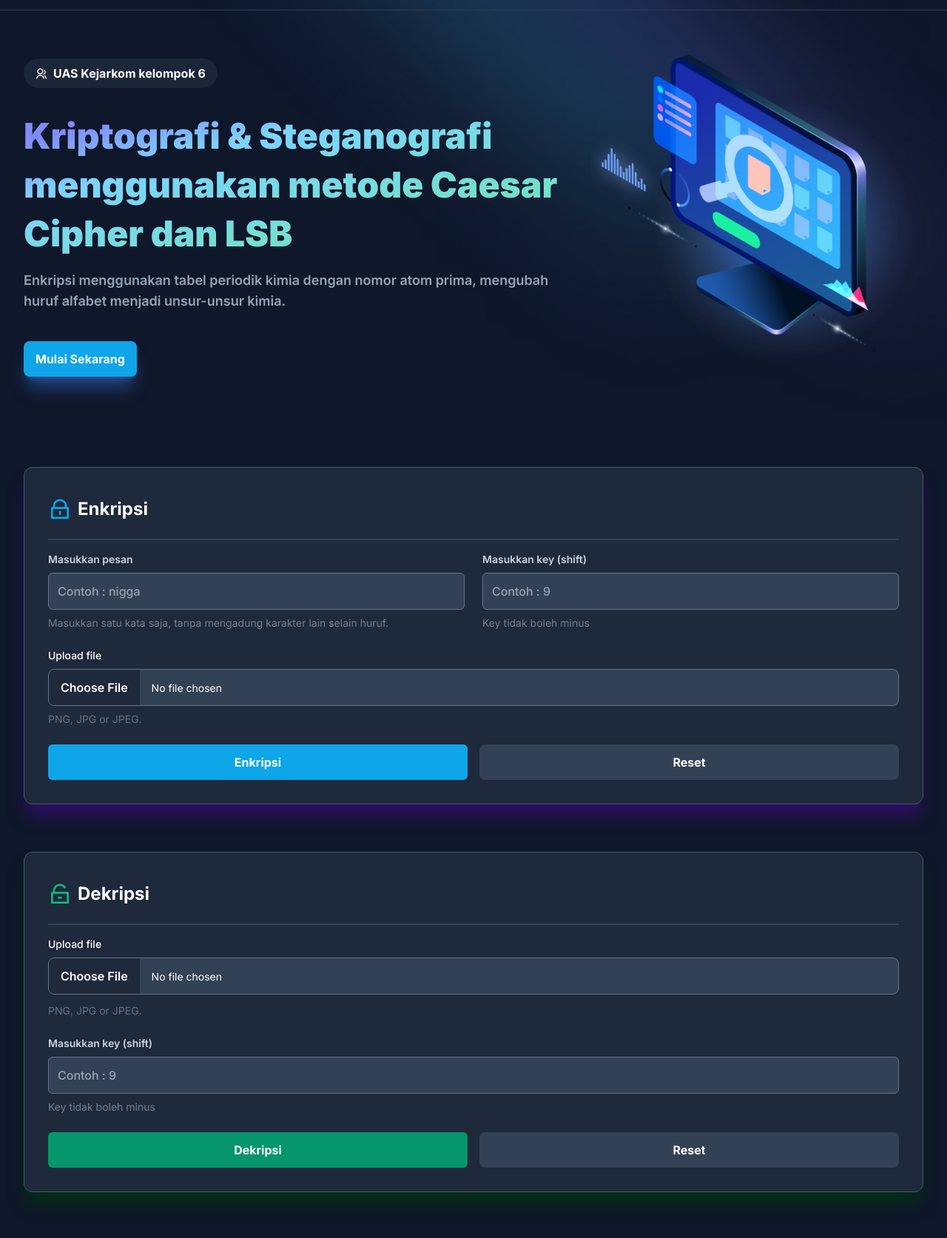
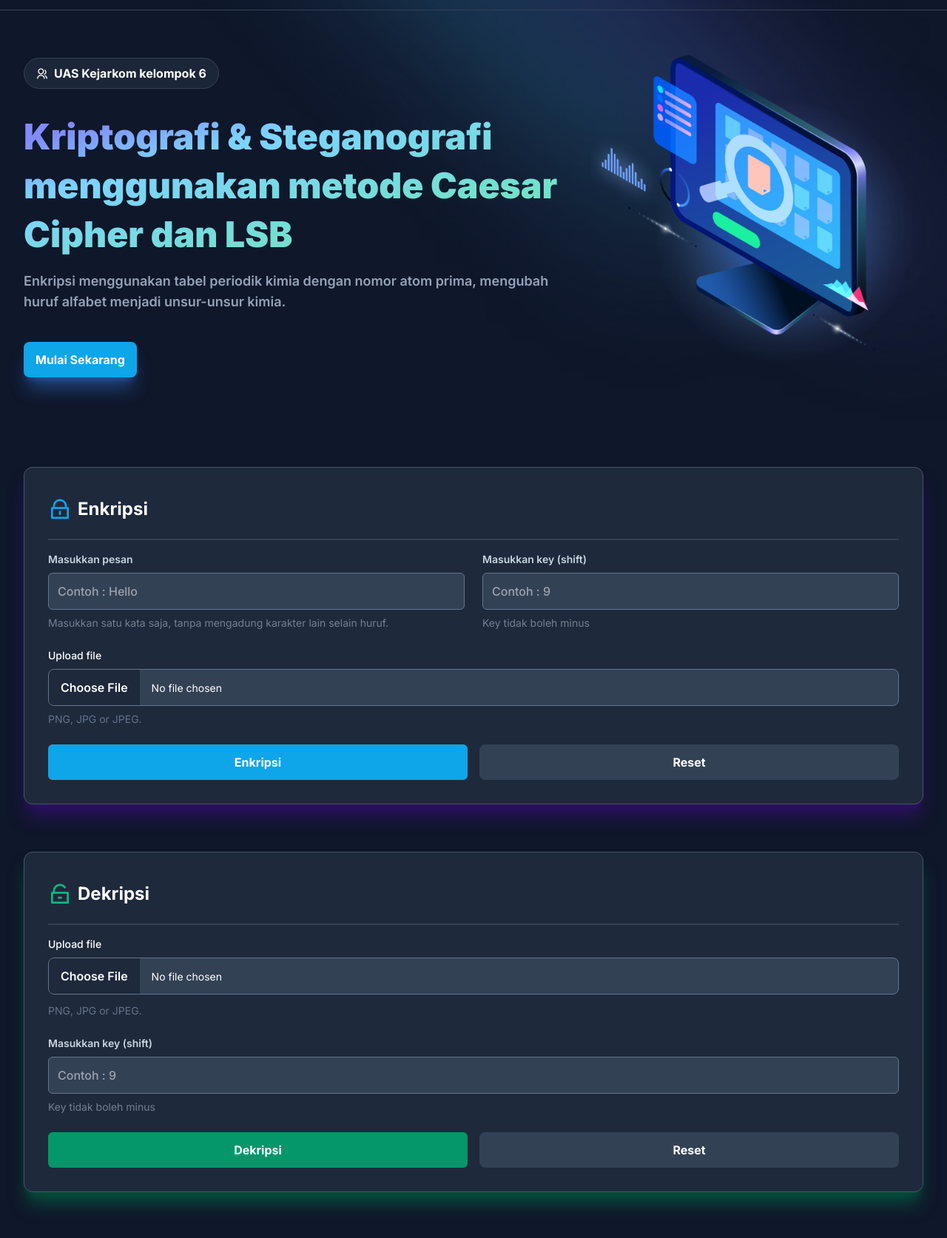
Before and after one commit to EvanescentLight7/Cryptography----Steganography, a website: page src/index.html in a window 1280 px wide. Shown: the part 75-1748 px from the top of the page at 74% size. Drawn offline with nearby package versions, Linux system fonts and the light colour scheme.

Commit message:
Fix Minor Typo

```diff
--- a/src/index.html
+++ b/src/index.html
@@ -57,7 +57,8 @@
         <div
             class="max-w-7xl mx-auto px-8 py-12 flex flex-col md:flex-row md:justify-center justify-between items-center gap-8">
             <div class="flex flex-col gap-8">
-                <div class="w-fit flex items-center gap-2 py-2 px-4 bg-slate-400/10 rounded-full">
+                <div
+                    class="w-fit flex items-center gap-2 py-2 px-4 bg-slate-400/10 rounded-full border border-slate-700">
                     <i class="ri-group-line text-white"></i>
                     <h1 class="font-bold text-white text-xs md:text-base">
                         UAS Kejarkom kelompok 6
@@ -100,7 +101,7 @@
                     <div class="flex flex-col lg:flex-row gap-6 lg:w-full">
                         <div class="w-full flex flex-col gap-2">
                             <label for="plainText" class="text-slate-300 font-semibold text-sm">Masukkan pesan</label>
-                            <input type="text" id="plainText" required placeholder="Contoh : nigga"
+                            <input type="text" id="plainText" required placeholder="Contoh : Hello"
                                 class="bg-slate-700 p-3 rounded-md text-white font-medium border border-slate-500" />
                             <span id="error-message" class="text-slate-300/50 text-xs lg:text-sm">Masukkan satu kata
                                 saja, tanpa mengadung karakter lain selain
@@ -188,7 +189,7 @@
     <section id="dekripsi" class="bg-slate-900">
         <div
             class="max-w-7xl mx-auto px-8 my-16 flex flex-col md:flex-row md:justify-center justify-between items-center gap-8">
-            <div class="w-full bg-slate-800 border border-slate-600 p-4 rounded-xl shadow-xl shadow-green-950 lg:p-8">
+            <div class="w-full bg-slate-800 border border-slate-600 p-4 rounded-xl shadow-xl shadow-emerald-900 lg:p-8">
                 <div class="flex items-center gap-2">
                     <i class="ri-lock-unlock-line text-[32px] text-emerald-500"></i>
                     <h1 class="text-white font-bold text-2xl">Dekripsi</h1>
@@ -199,7 +200,7 @@
                         <div class="flex flex-col gap-2">
                             <label class="block text-sm font-medium text-white" for="stegoImage">Upload file</label>
                             <input
-                                class="block w-full text-sm text--white border border-slate-500 rounded-lg cursor-pointer bg-slate-700 text-white file:mr-4 file:py-3 file:px-4 file:rounded-l-md file:border-0 file:text-base file:font-semibold file:bg-slate-800 file:text-white hover:file:text-sky-500 file:hover:cursor-pointer"
+                                class="block w-full text-sm text--white border border-slate-500 rounded-lg cursor-pointer bg-slate-700 text-white file:mr-4 file:py-3 file:px-4 file:rounded-l-md file:border-0 file:text-base file:font-semibold file:bg-slate-800 file:text-white hover:file:text-emerald-500 file:hover:cursor-pointer"
                                 aria-describedby="stegoImage_help" id="stegoImage" type="file" accept="image/*"
                                 onchange="handleStegoImage(this)" required />
                             <p class="mt-1 text-sm text-slate-500" id="stegoImage_help">
@@ -244,7 +245,7 @@
                     </div>
                     <div id="decrypt-result-text"
                         class="hidden bg-slate-900 p-4 rounded-md border border-emerald-700 text-center">
-                        <p class="text-white text-sm">Hasil Enkripsi</p>
+                        <p class="text-white text-sm">Hasil Dekripsi</p>
                         <hr class="border border-slate-800 my-4" />
                         <p class="text-emerald-500 font-bold text-xl font-mono" id="resultDecrypt">
                             Example
```
Also changed, not shown: src/output.css.
